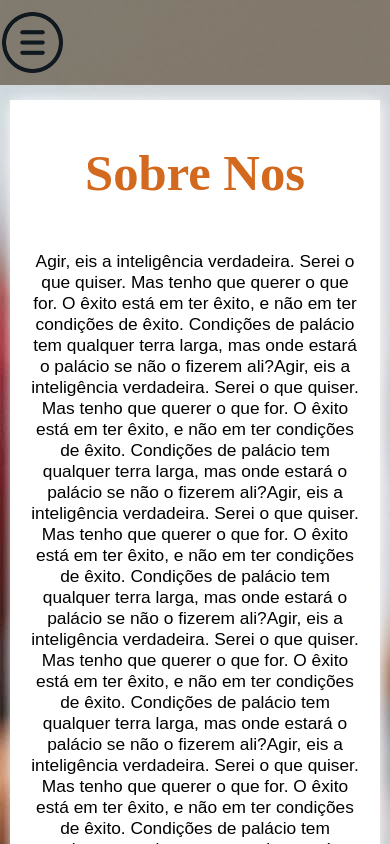
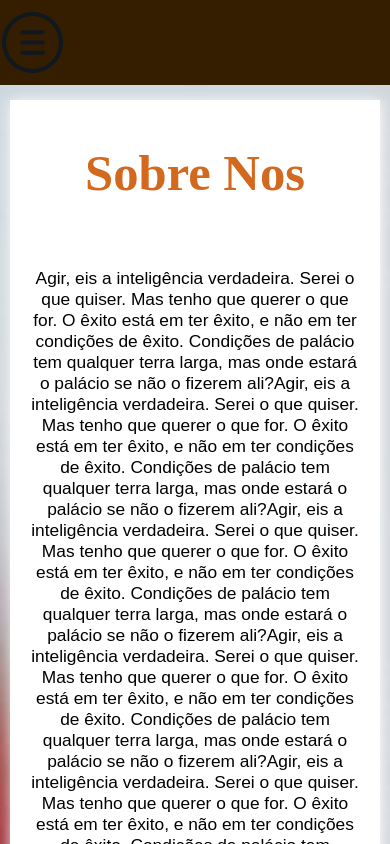
Before and after one commit to OdairCesar/chococream.bauru, a React (Create React App) app: page / in a window 390 px wide. Shown: the top 844 px of the page. Built offline with nearby package versions, Linux system fonts and the light colour scheme; a web font is replaced by a local one.

Commit message:
Melhorando ainda mais os efeitos do css

```diff
--- a/src/App.css
+++ b/src/App.css
@@ -1,14 +1,11 @@
 .pagina{
   padding: 0px;
   margin: 0px;
+  grid-template-areas: 'header' 'main' 'footer';
   display: flex;
   flex-direction: column;
 
-
   background-image: url(./assets/imgs/imagem-principal.jpg);
-  background-size:initial;
+  background-size: cover;
   background-repeat: no-repeat;
 }
-.main{
-  grid-area: main;
-}
--- a/src/components/home/home.css
+++ b/src/components/home/home.css
@@ -11,14 +11,9 @@ h1{
 
 .home{
     padding: 0px auto;
-    margin: 0px;
-    max-height: 802px;
-
+    margin: 150px 0px 0px 0px;
     display: flex;
     flex-direction: column;
-    overflow: scroll;
-
-    overflow-x: hidden;
     font-family: 'Georama', sans-serif;
 }
 
@@ -39,7 +34,13 @@ h1{
 .sobre-nos img{
     width: 400px;
 }
-
+.descricao{
+    display: flex;
+    flex-direction: column;
+    justify-content: center;
+    align-items: center;
+    text-align: center;
+}
 
 .linhas-de-produtos{
     background-color: white;
--- a/src/components/layout/footer.css
+++ b/src/components/layout/footer.css
@@ -4,5 +4,4 @@
     display: flex;
     align-items: center;
     justify-content: flex-end;
-    grid-area: footer;
 }
--- a/src/components/layout/header.css
+++ b/src/components/layout/header.css
@@ -1,18 +1,21 @@
 .header-pagina{
-    background-color: rgba(53, 30, 0, 0.5);
-    grid-area: header;
-}
+    background-color: rgba(53, 30, 0, 0.7);
 
-.header-pagina header{
+    width: 100%;
+    position: fixed;
     display: flex;
     justify-content: space-evenly;
 }
+.header-pagina:hover{
+    background-color: rgba(53, 30, 0, 1);
+    transition: 1s;
+}
 
-.header-pagina header img{
+.header-pagina img{
     width: 100px;
 }
 
-.header-pagina header .img-menu{
+.header-pagina .img-menu{
     display: none;
 }
 
@@ -22,14 +25,14 @@
         padding: 10px 0px;
         position: fixed;
     }
-    .header-pagina header .logo{
+    .header-pagina .logo{
         display: none;
     }
-    .header-pagina header .img-menu{
+    .header-pagina .img-menu{
         width: 65px;
         display: block;
     }
-    .header-pagina header{
+    .header-pagina{
         justify-content: space-between;
     }
 }
--- a/src/components/layout/header.jsx
+++ b/src/components/layout/header.jsx
@@ -8,12 +8,11 @@ import menu from '../../assets/imgs/icones/menu.png'
 
 export default function Header(){
     return(
-        <div className='header-pagina'>
-            <header>
-                <img className='logo' src={logo} alt='logo-tipo' />
-                <Menu />
-                <img className='img-menu' src={menu} alt='abrir menu'/>
-            </header>
-        </div>
+        <header className='header-pagina'>
+            <img className='logo' src={logo} alt='logo-tipo' />
+            <Menu />
+             <img className='img-menu' src={menu} alt='abrir menu'/>
+        </header>
+
     )
 }
```
